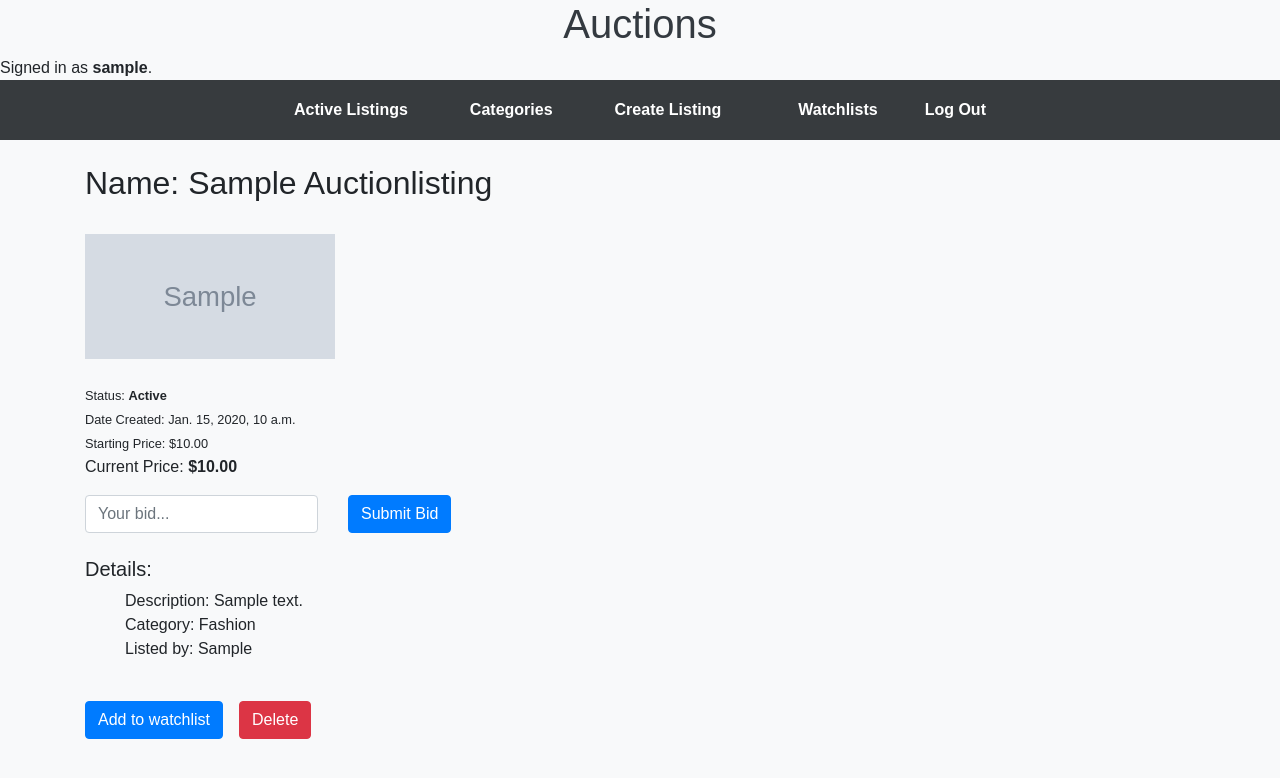
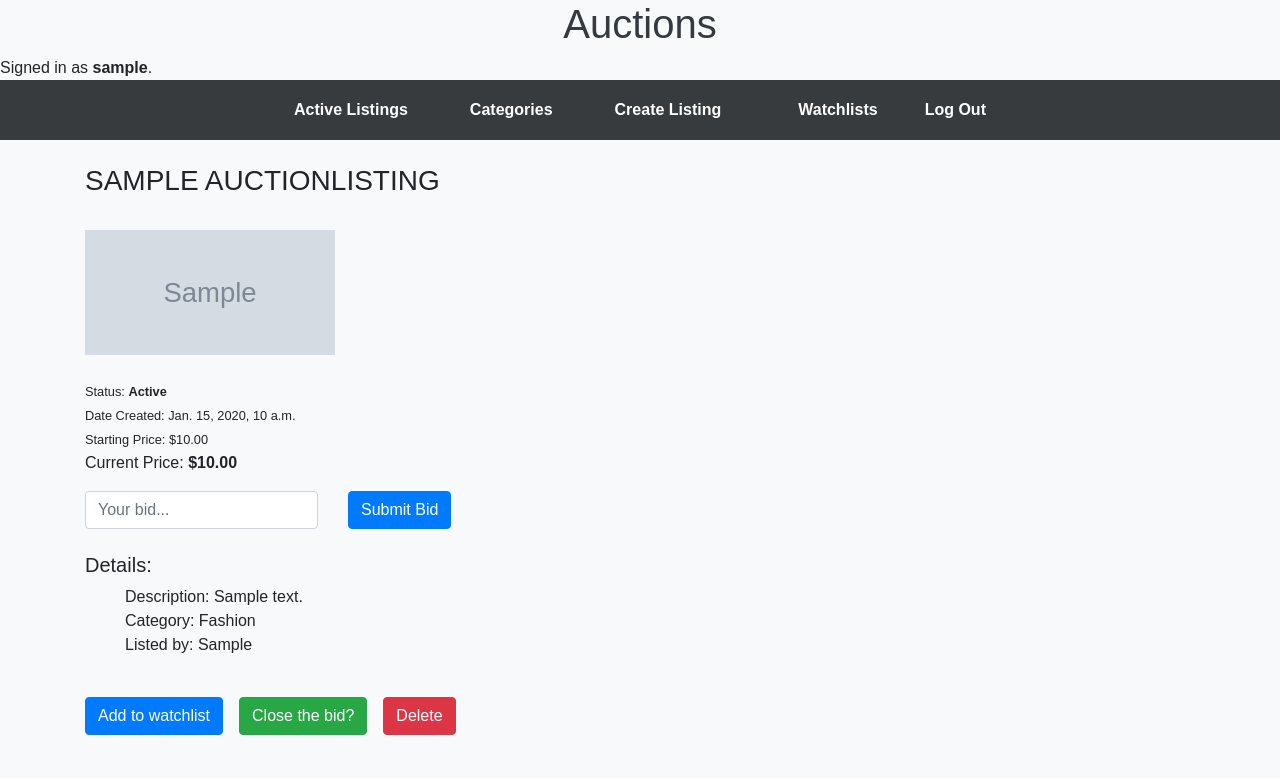
Before and after one commit to cloydbalongkit1/commerse_django, a Django app: page /listed_item/1 in a window 1280 px wide. Shown: the top 778 px of the page. Run offline with Django 3.2, Linux system fonts and the light colour scheme; a user stored in the database is signed in; tables that the repository leaves empty hold one stand-in row (values such as "Sample post"); grey boxes marked "Sample" are stand-in pictures; some libraries are stand-ins or nearby versions.

Commit message:
adds user can close bids, notify the winner

```diff
--- a/auctions/models.py
+++ b/auctions/models.py
@@ -24,8 +24,10 @@ class AuctionListing(models.Model):
     current_price = models.DecimalField(max_digits=12, decimal_places=2, default=0)
     date_created = models.DateTimeField(auto_now_add=True)
     date_ended = models.DateTimeField(blank=True, null=True)
+    created_by = models.ForeignKey(User, on_delete=models.CASCADE, related_name="auction_listings")
     active = models.BooleanField(default=True)
-    created_by = models.ForeignKey(User, on_delete=models.CASCADE, related_name="auction_listings")
+    winner = models.ForeignKey(User, related_name='won_auctions', on_delete=models.SET_NULL, null=True, blank=True)
+    winner_notified = models.BooleanField(default=False)
 
     def save(self, *args, **kwargs):
         if not self.pk:
@@ -33,7 +35,7 @@ class AuctionListing(models.Model):
         super().save(*args, **kwargs)
 
     def __str__(self):
-        return f"{self.item_name} -> Start Price: {self.starting_price}"
+        return f"{self.item_name} -> Start Price: {self.starting_price} -> Current Price: {self.current_price}"
 
     class Meta:
         verbose_name_plural = "Auction Listings"
--- a/auctions/templates/auctions/index.html
+++ b/auctions/templates/auctions/index.html
@@ -17,7 +17,7 @@
             <li>
                 <p><img src="{{ listing.image_url }}" alt="{{ listing.item_name }}"></p>
                 <div>
-                    <p>Item: <a href="{% url 'listed_item' listing.id %}">{{ listing.item_name.title }}</a></p>
+                    <h5><a href="{% url 'listed_item' listing.id %}">{{ listing.item_name.upper }}</a></h5>
                     <div class="listings">
                         <p>Description: {{ listing.description }}</p>
                         <small>Starting Price: <strong>${{ listing.starting_price }}</strong></small>
--- a/auctions/templates/auctions/listed_item.html
+++ b/auctions/templates/auctions/listed_item.html
@@ -2,7 +2,7 @@
 
 {% block body %}
 
-        <h2>Name: {{ item.item_name.title }}</h2>
+        <h3>{{ item.item_name.upper }}</h3>
 
         <br>
 
@@ -41,18 +41,31 @@
         <br>
 
         {% if user.is_authenticated %}
+
             <div class="d-flex justify-content-start mb-3">
+
                 <form action="{% url 'watchlists' %}" method="post" class="mr-3">
                     {% csrf_token %}
                     <input type="hidden" value="{{ item.id }}" name="item_id">
                     <input type="submit" value="Add to watchlist" name="add-to-watchlist" class="btn btn-primary">
                 </form>
-            {% if user == item.created_by %}
-                <form action="{% url 'item_deleted' item.id %}" method="post">
-                    <input type="button" class="btn btn-danger" value="Delete">
-                </form>
+
+                {% if user == item.created_by %}
+                    <form action="{% url 'close_bid' item.id %}" method="post" class="mr-3">
+                        {% csrf_token %}
+                        <input type="submit" class="btn btn-success" value="Close the bid?">
+                    </form>
+                {% endif %}
+
+                {% if user == item.created_by %}
+                    <form action="{% url 'item_deleted' item.id %}" method="post" class="mr-3"  >
+                        {% csrf_token %}
+                        <input type="submit" class="btn btn-danger" value="Delete">
+                    </form>
+                {% endif %}
+
             </div>
-            {% endif %}
+
         {% endif %}
 
 {% endblock %}
--- a/auctions/templates/auctions/new_listing.html
+++ b/auctions/templates/auctions/new_listing.html
@@ -3,7 +3,7 @@
 {% block body %}
 
     <div class="div_form">
-        <h2>Create New Listings</h2>
+        <h4>Create New Listings</h4>
 
         <form action="{% url 'new_listing' %}" method="post">
             {% csrf_token %}
--- a/auctions/templates/auctions/watchlists.html
+++ b/auctions/templates/auctions/watchlists.html
@@ -16,11 +16,9 @@
         {% for listing in watchlists %}
             <li>
                 <img src="{{ listing.auction_item.image_url }}" alt="{{ listing.auction_item.item_name }}">
-
                 <div>
-
-                    <p>Item: <a href="{% url 'listed_item' listing.auction_item.id %}">{{ listing.auction_item.item_name.title }}</a></p>
-
+                    <br>
+                    <h5><a href="{% url 'listed_item' listing.auction_item.id %}">{{ listing.auction_item.item_name.upper }}</a></h5>
                     <div class="listings">
                         <p>Description: {{ listing.auction_item.description }}</p>
                         <p>Current Price: <strong>${{ listing.auction_item.current_price }}</strong></p>
--- a/auctions/urls.py
+++ b/auctions/urls.py
@@ -14,4 +14,5 @@ urlpatterns = [
     path("listed_item/<int:id>", views.listed_item, name="listed_item"),
     path("my_bid", views.my_bid, name="my_bid"),
     path("item_deleted/<int:id>", views.item_deleted, name="item_deleted"),
+    path("close_bid/<int:id>", views.close_bid, name="close_bid"),
 ]
--- a/auctions/views.py
+++ b/auctions/views.py
@@ -13,6 +13,20 @@ from .forms import CreateListing
 
 def index(request):
     auction_listings = AuctionListing.objects.all()[::-1]
+
+    if request.user.is_authenticated:
+        if not request.session.get('message_shown', False):
+            try:
+                item_won = AuctionListing.objects.get(winner=request.user, winner_notified=False)
+                item_won.winner_notified = True
+                item_won.save()
+                request.session['message_shown'] = True
+                messages.success(request,
+                    f"The auction has been closed. You won - {item_won.item_name.upper()} - at the price of ${item_won.current_price}.",
+                    extra_tags="success")
+            except AuctionListing.DoesNotExist:
+                pass
+
     return render(request, "auctions/index.html", {
         "listings": auction_listings
     })
@@ -24,6 +38,24 @@ def listed_item(request, id):
     return render(request, "auctions/listed_item.html", {
         "item": item
     })
+
+
+
+@login_required
+def close_bid(request, id):
+    closed_item = get_object_or_404(AuctionListing, id=id)
+    highest_bid = Bids.objects.filter(auction_item=closed_item).order_by("-bid_amount").first()
+
+    if highest_bid:
+        winner = highest_bid.bid_by
+        closed_item.winner = winner
+        closed_item.active = False
+        closed_item.save()
+        messages.success(request, f"The auction has been closed. The winner is {winner.username}.", extra_tags="success")
+    else:
+        messages.error(request, "No bids were placed on this item.", extra_tags="danger")
+
+    return redirect('index')
 
 
 
--- a/commerce/settings.py
+++ b/commerce/settings.py
@@ -124,3 +124,7 @@ STATIC_URL = '/static/'
 
 
 DEFAULT_AUTO_FIELD = 'django.db.models.BigAutoField'
+
+
+SESSION_COOKIE_AGE = 900
+SESSION_SAVE_EVERY_REQUEST = True
```
Also changed, not shown: auctions/migrations/0010_auctionlisting_winner.py (added), auctions/migrations/0011_auctionlisting_winner_notified.py (added).
